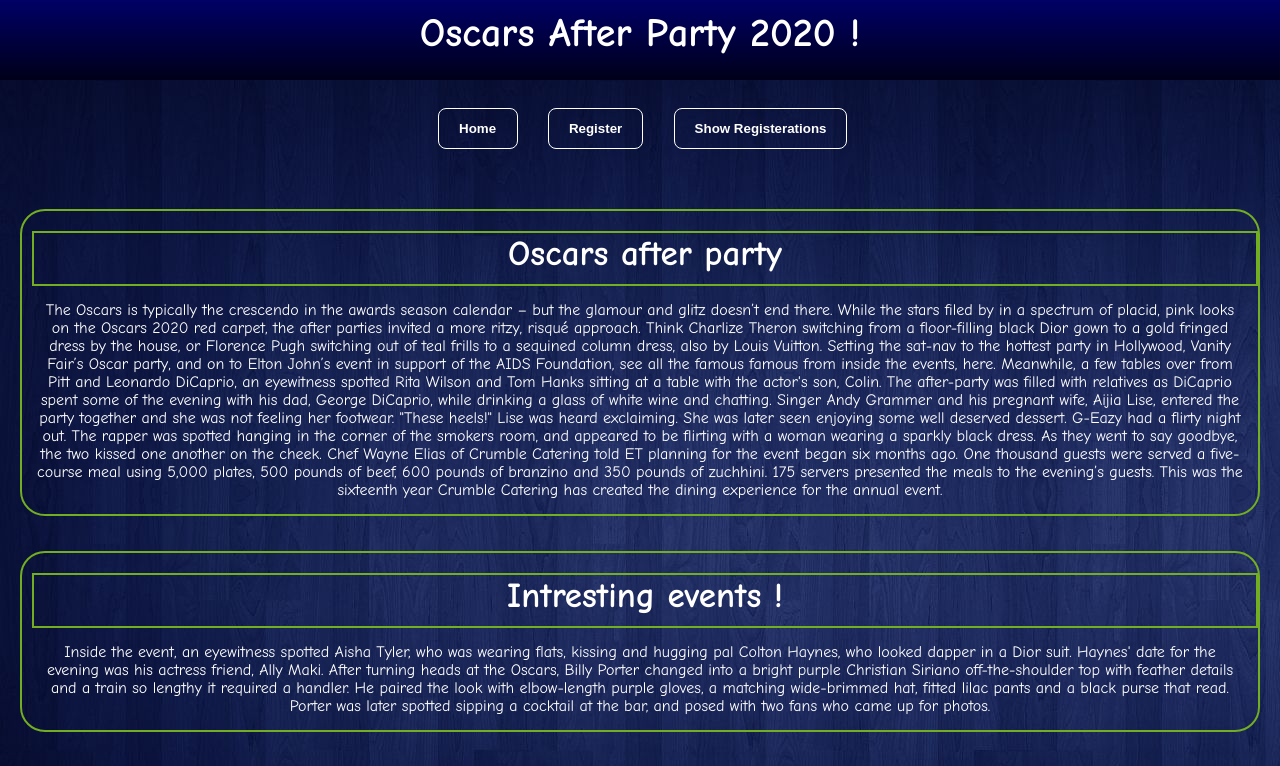
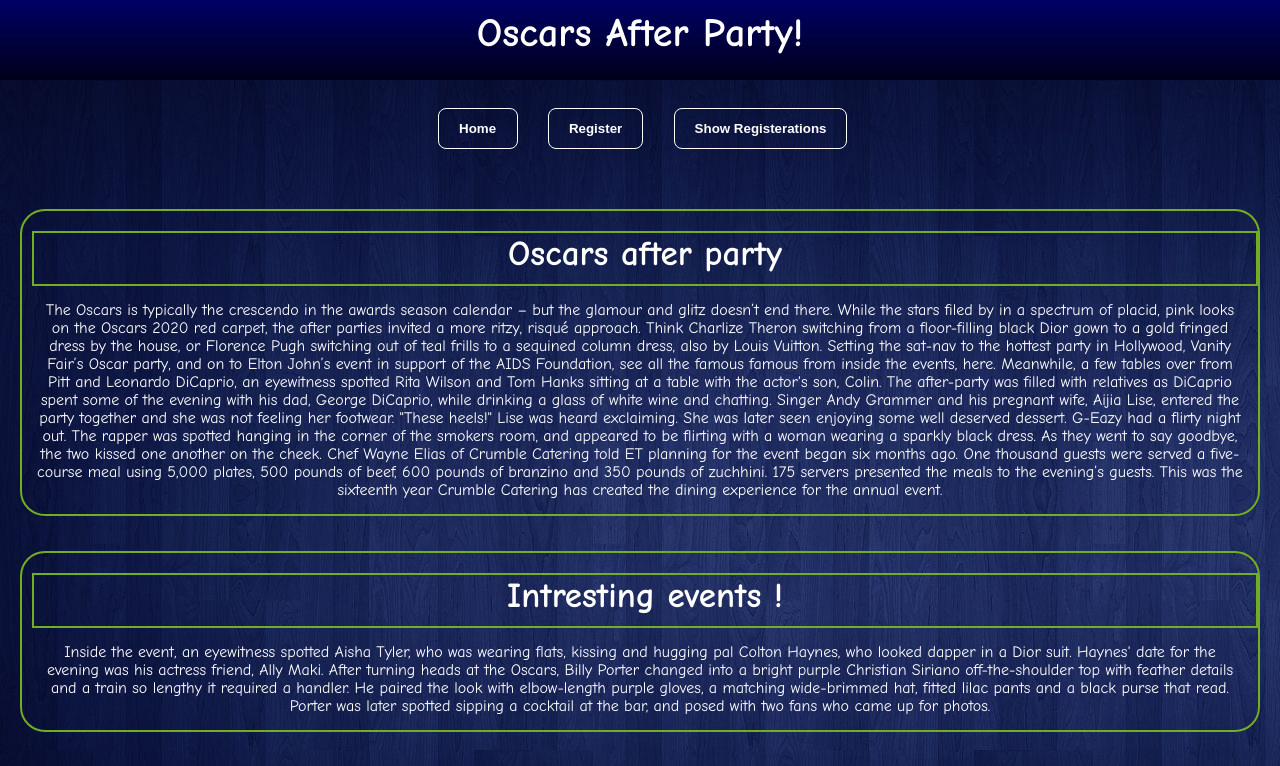
Before and after one commit to AditiThirdEye/WT_2, a plain HTML site: page index.html in a window 1280 px wide. Shown: the top 766 px of the page. Drawn offline with nearby package versions, Linux system fonts and the light colour scheme.

Commit message:
Update index.html

```diff
--- a/index.html
+++ b/index.html
@@ -11,7 +11,7 @@
 <body>
     <div class="header">
         <h2>
-            Oscars After Party 2020 !
+            Oscars After Party!
         </h2>
     </div>
     <div class="menu">
```
